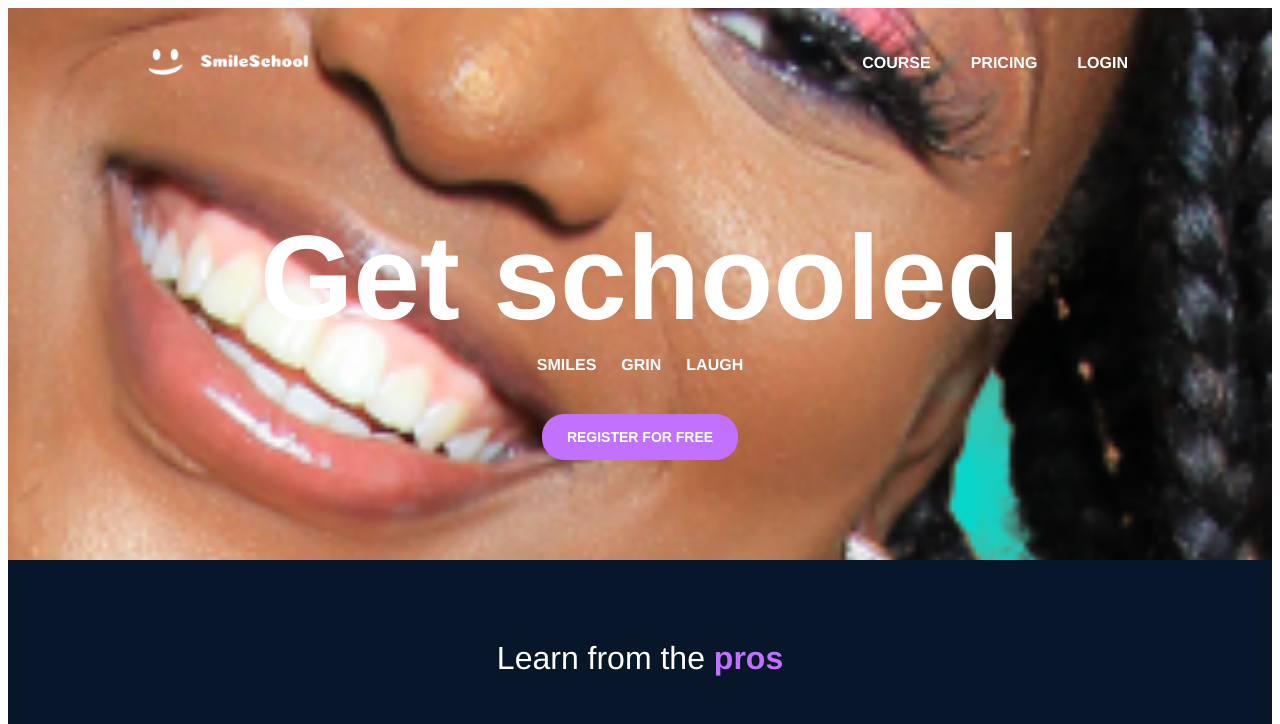
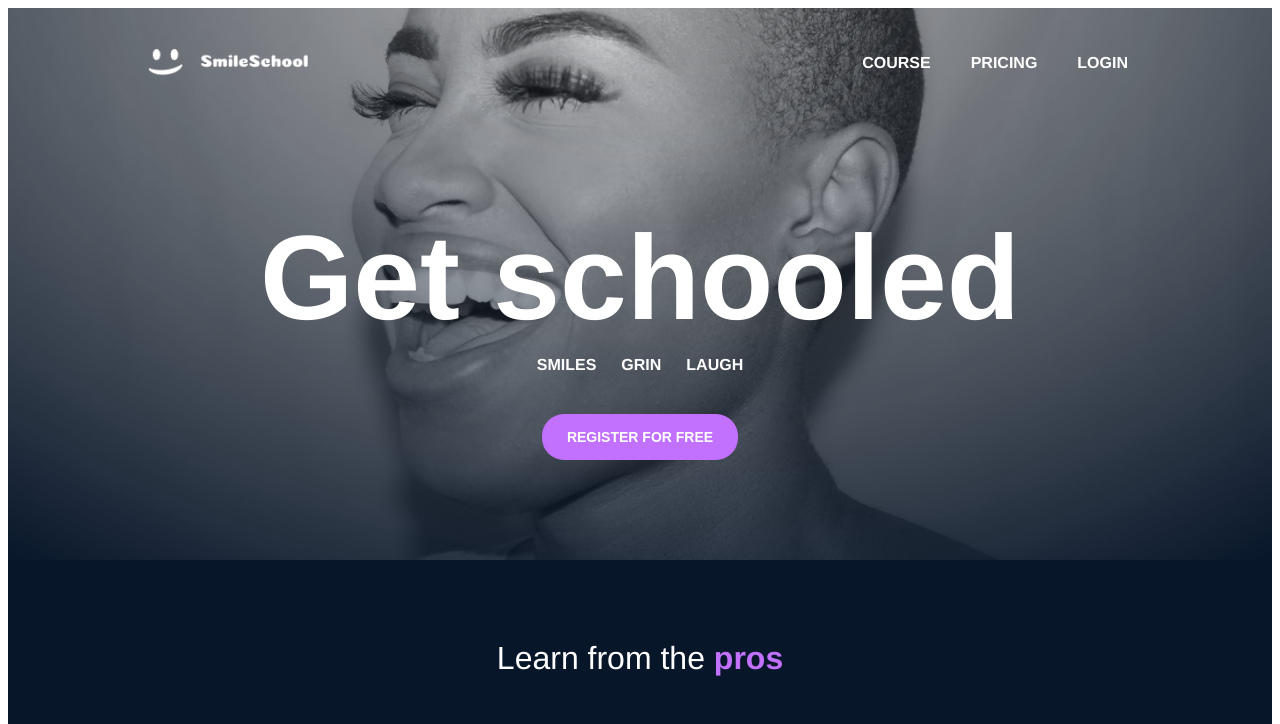
Before and after one commit to AbdelrahmanMagdy9/alx_html_css, a plain HTML site: page css_advanced/index.html in a window 1280 px wide. Shown: the top 724 px of the page. Drawn offline with Linux system fonts and the light colour scheme.

Commit message:
Update styles.css

```diff
--- a/css_advanced/styles.css
+++ b/css_advanced/styles.css
@@ -39,7 +39,7 @@ header nav ul li a {
 
 /* Banner Section */
 .banner-section .banner-content {
-    background-image: url('images/9.png');
+    background-image: url('images/Object.png');
     background-size: cover;
     background-position: center;
     padding: 100px 0;
```
